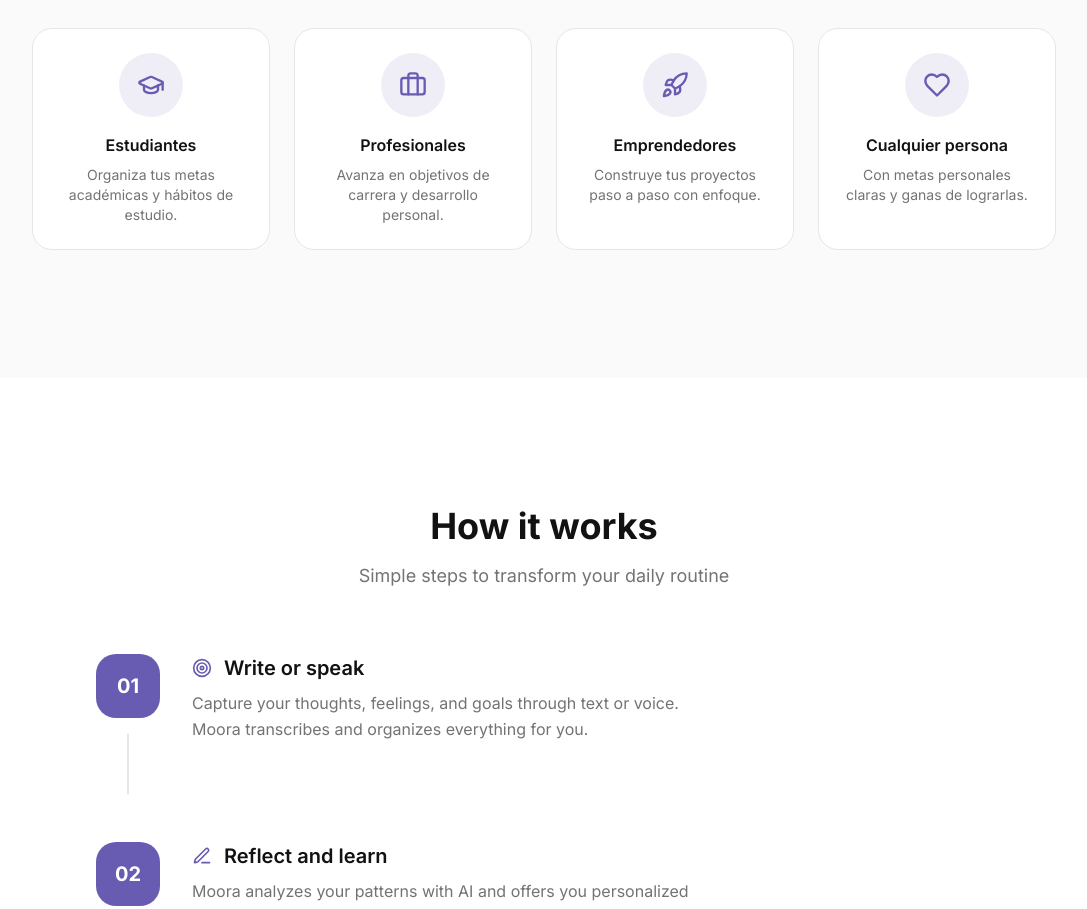
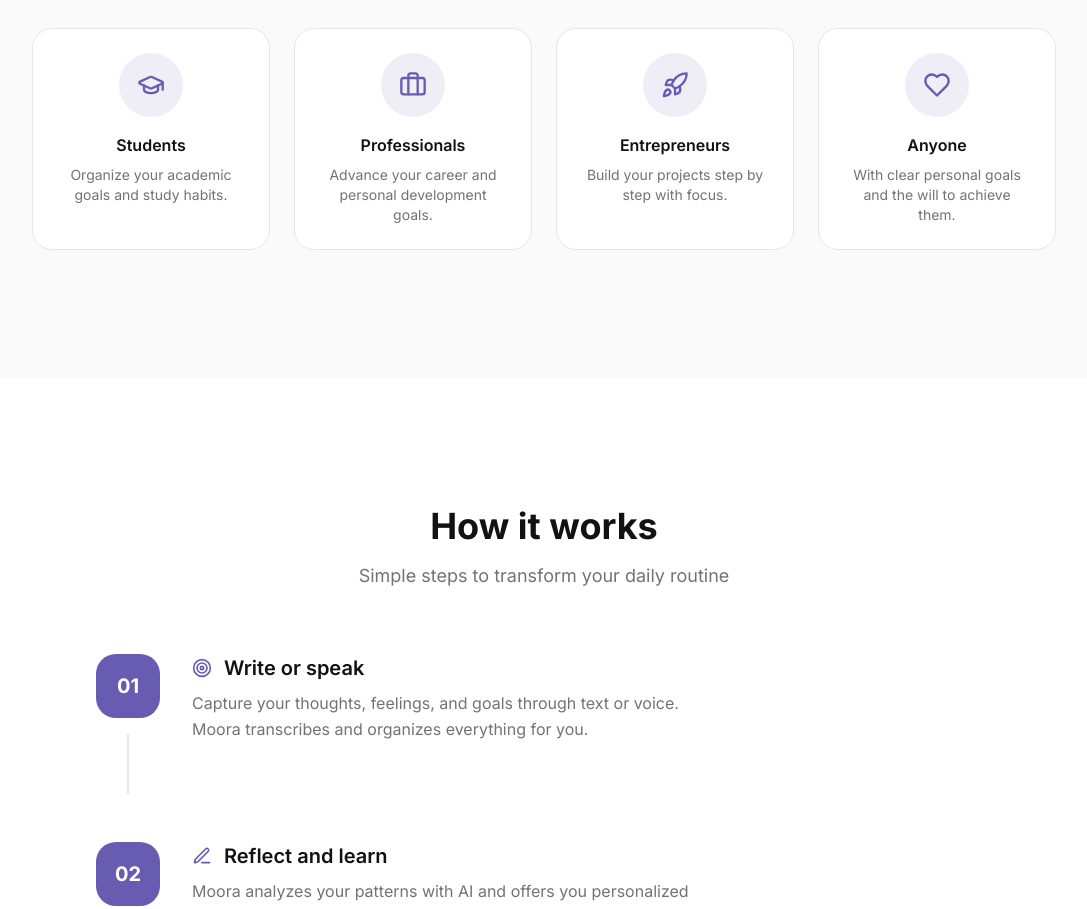
Before and after one commit to GilVeloza/Moora-official-website, a React (Vite) app: page / in a window 1280 px wide. Shown: the part 1060-1969 px from the top of the page, without its empty margins (96-1183 px from the left). Built offline with nearby package versions, Linux system fonts and the light colour scheme; the HTML template or start-up script is replaced by a standard one.

Commit message:
Add English and Portuguese translations for audience section

```diff
--- a/src/components/landing/Audience.tsx
+++ b/src/components/landing/Audience.tsx
@@ -1,31 +1,31 @@
 import { GraduationCap, Briefcase, Rocket, Heart } from "lucide-react";
 import { useLanguage } from "@/contexts/LanguageContext";
+
+const Audience = () => {
+  const { t } = useLanguage();
 
   const audiences = [
     {
       icon: GraduationCap,
-    title: "Estudiantes",
-    description: "Organiza tus metas académicas y hábitos de estudio.",
+      title: t('audience.students'),
+      description: t('audience.studentsDesc'),
     },
     {
       icon: Briefcase,
-    title: "Profesionales",
-    description: "Avanza en objetivos de carrera y desarrollo personal.",
+      title: t('audience.professionals'),
+      description: t('audience.professionalsDesc'),
     },
     {
       icon: Rocket,
-    title: "Emprendedores",
-    description: "Construye tus proyectos paso a paso con enfoque.",
+      title: t('audience.entrepreneurs'),
+      description: t('audience.entrepreneursDesc'),
     },
     {
       icon: Heart,
-    title: "Cualquier persona",
-    description: "Con metas personales claras y ganas de lograrlas.",
+      title: t('audience.anyone'),
+      description: t('audience.anyoneDesc'),
     },
   ];
-
-const Audience = () => {
-  const { t } = useLanguage();
 
   return (
     <section id="para-quien" className="py-20 md:py-32 bg-moora-surface">
--- a/src/contexts/LanguageContext.tsx
+++ b/src/contexts/LanguageContext.tsx
@@ -151,7 +151,15 @@ const translations = {
     },
     audience: {
       title: "Who is Moora for?",
-      subtitle: "No matter your age or situation, Moora helps you keep focus and momentum on what truly matters to you."
+      subtitle: "No matter your age or situation, Moora helps you keep focus and momentum on what truly matters to you.",
+      students: "Students",
+      studentsDesc: "Organize your academic goals and study habits.",
+      professionals: "Professionals",
+      professionalsDesc: "Advance your career and personal development goals.",
+      entrepreneurs: "Entrepreneurs",
+      entrepreneursDesc: "Build your projects step by step with focus.",
+      anyone: "Anyone",
+      anyoneDesc: "With clear personal goals and the will to achieve them."
     },
     finalCta: {
       title: "Start your journey today",
@@ -245,7 +253,15 @@ const translations = {
     },
     audience: {
       title: "¿Para quién es Moora?",
-      subtitle: "Sin importar tu edad o situación, Moora te ayuda a mantener el enfoque y el impulso en lo que realmente te importa."
+      subtitle: "Sin importar tu edad o situación, Moora te ayuda a mantener el enfoque y el impulso en lo que realmente te importa.",
+      students: "Estudiantes",
+      studentsDesc: "Organiza tus metas académicas y hábitos de estudio.",
+      professionals: "Profesionales",
+      professionalsDesc: "Avanza en objetivos de carrera y desarrollo personal.",
+      entrepreneurs: "Emprendedores",
+      entrepreneursDesc: "Construye tus proyectos paso a paso con enfoque.",
+      anyone: "Cualquier persona",
+      anyoneDesc: "Con metas personales claras y ganas de lograrlas."
     },
     finalCta: {
       title: "Comienza tu journey hoy",
@@ -343,7 +359,15 @@ const translations = {
     },
     audience: {
       title: "Para quem é Moora?",
-      subtitle: "Não importa sua idade ou situação, Moora ajuda você a manter o foco e o impulso no que realmente importa para você."
+      subtitle: "Não importa sua idade ou situação, Moora ajuda você a manter o foco e o impulso no que realmente importa para você.",
+      students: "Estudantes",
+      studentsDesc: "Organize suas metas acadêmicas e hábitos de estudo.",
+      professionals: "Profissionais",
+      professionalsDesc: "Avance em objetivos de carreira e desenvolvimento pessoal.",
+      entrepreneurs: "Empreendedores",
+      entrepreneursDesc: "Construa seus projetos passo a passo com foco.",
+      anyone: "Qualquer pessoa",
+      anyoneDesc: "Com metas pessoais claras e vontade de alcançá-las."
     },
     finalCta: {
       title: "Comece sua jornada hoje",
```
Also changed, not shown: 3 other files (tests, documents, lock files or other folders). Lines whose indentation alone changed are shown as unchanged.
